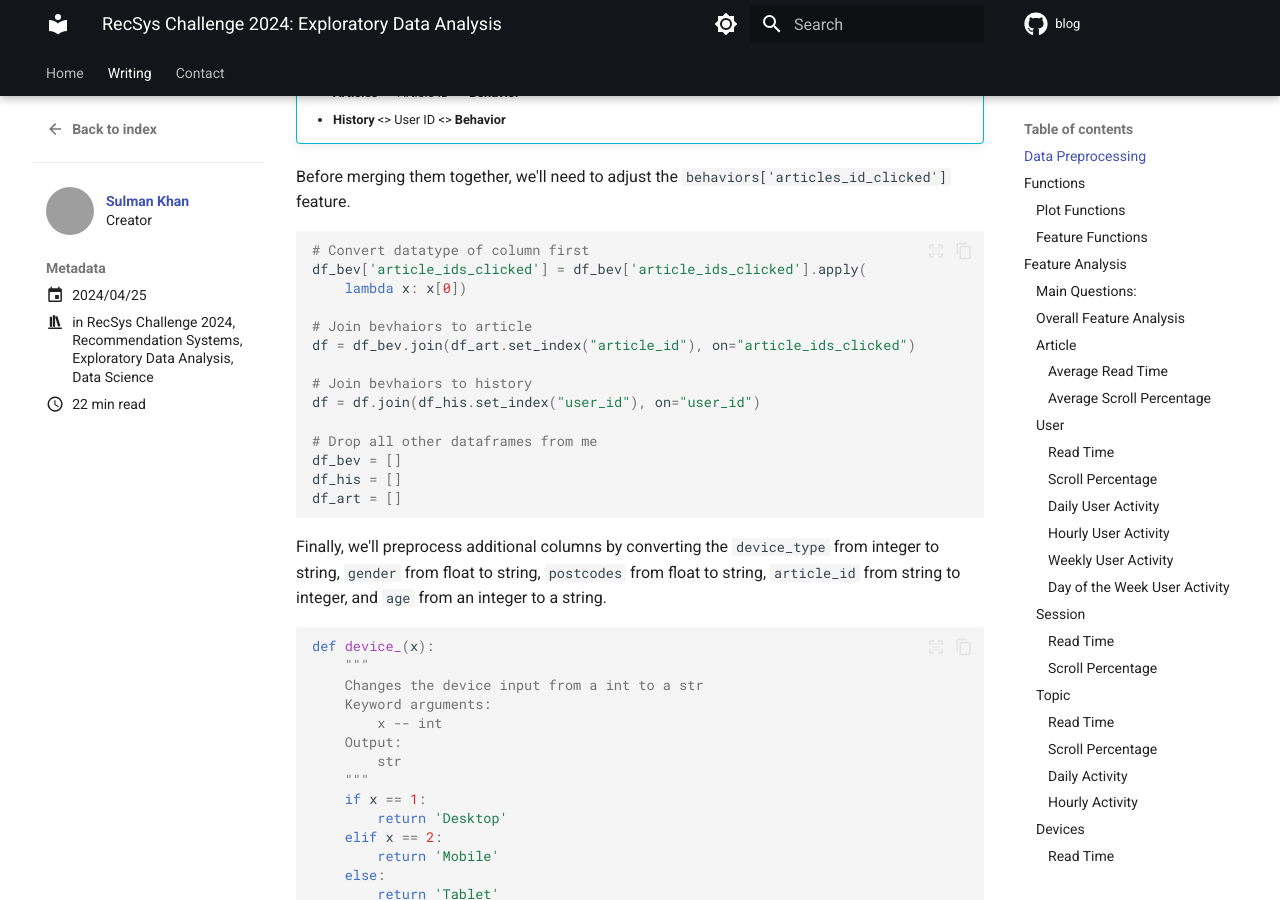
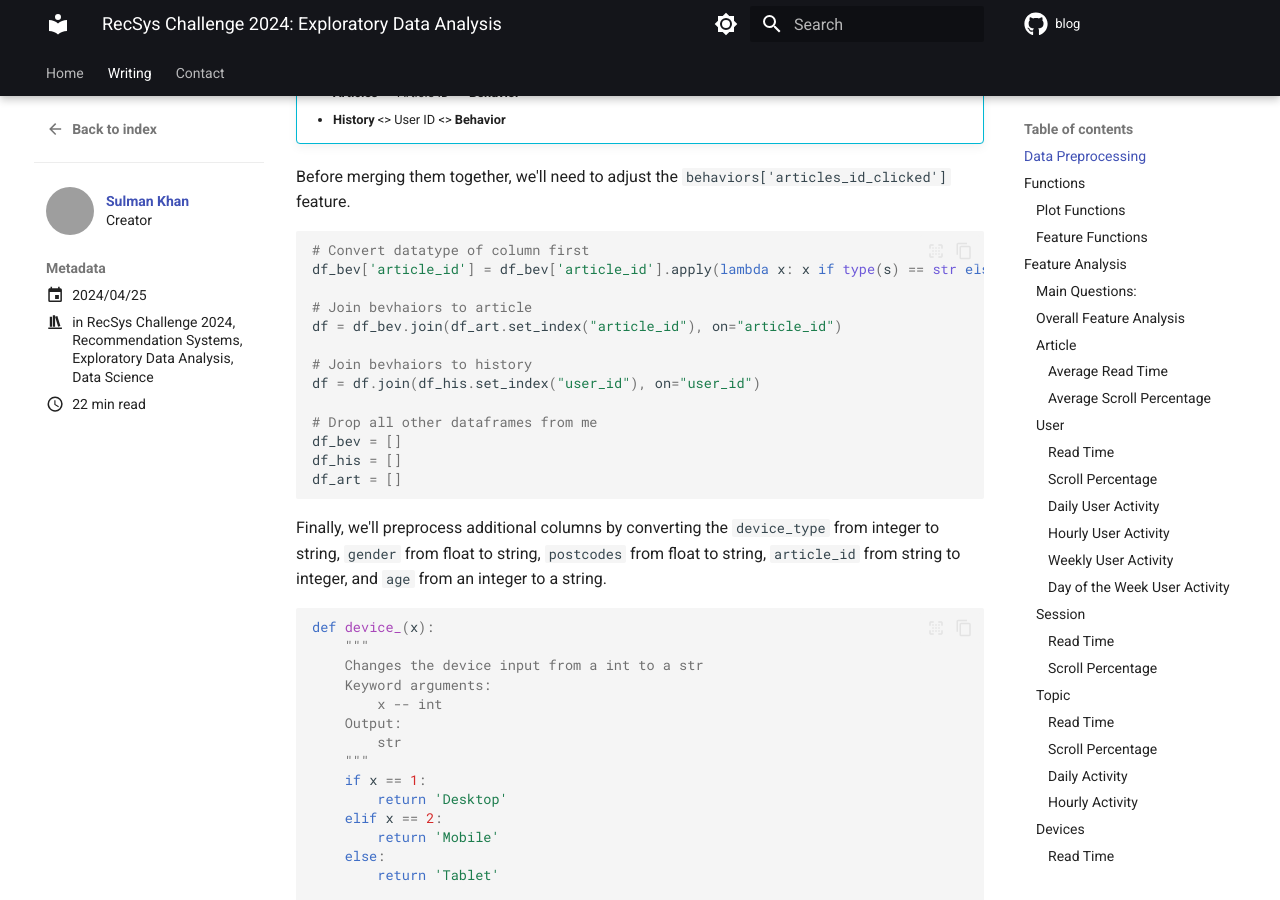
Before and after one commit to SulmanK/Blog, an MkDocs documentation site: the page built from docs/writing/posts/recsys_2024_eda.md, in a window 1280 px wide and 900 px high, scrolled down 2490 px. Built offline with MkDocs 1.6.1 and Material for MkDocs 9.7.7, drawn with Linux system fonts in a browser that asks for light colours; comment, search, counter and statistics services are not loaded; grey boxes are pictures that could not be loaded.

Commit message:
fixed a code snippet

````diff
--- a/docs/writing/posts/recsys_2024_eda.md
+++ b/docs/writing/posts/recsys_2024_eda.md
@@ -96,11 +96,10 @@ Before merging them together, we'll need to adjust the `behaviors['articles_id_c
 
 ```python
 # Convert datatype of column first
-df_bev['article_ids_clicked'] = df_bev['article_ids_clicked'].apply(
-    lambda x: x[0])
+df_bev['article_id'] = df_bev['article_id'].apply(lambda x: x if type(s) == str else x.astype(np.int32) )
 
 # Join bevhaiors to article
-df = df_bev.join(df_art.set_index("article_id"), on="article_ids_clicked")
+df = df_bev.join(df_art.set_index("article_id"), on="article_id")
 
 # Join bevhaiors to history
 df = df.join(df_his.set_index("user_id"), on="user_id")
````
